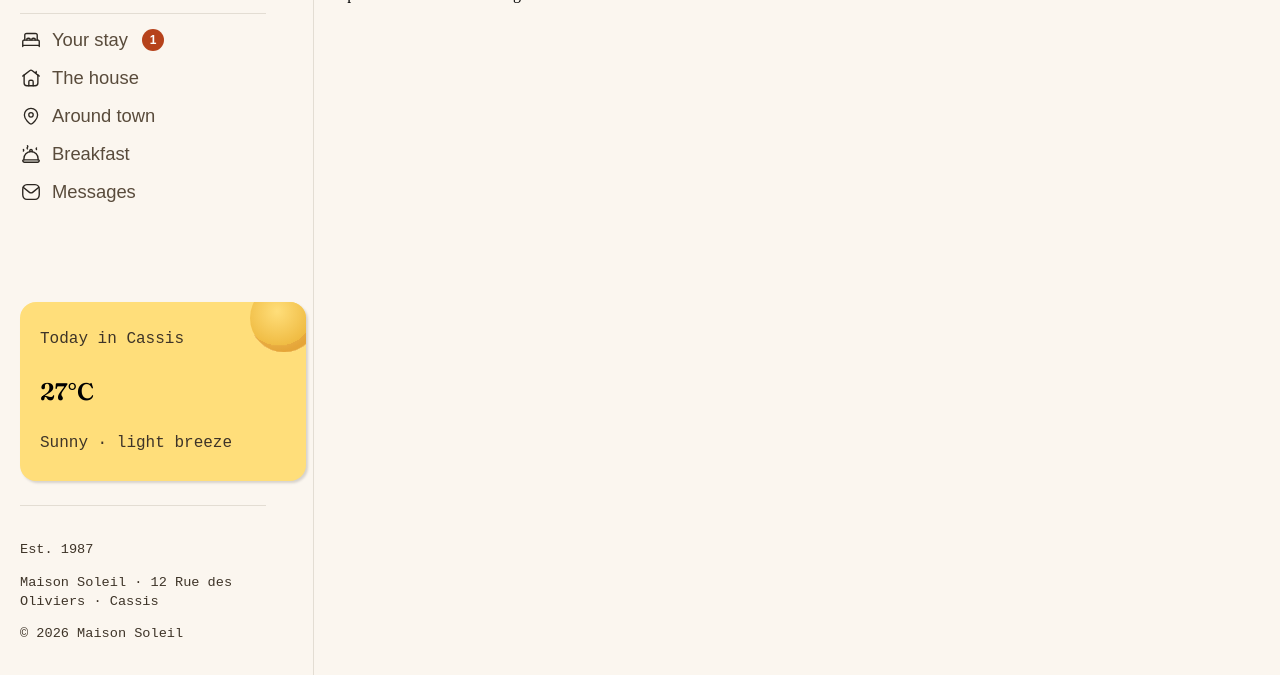
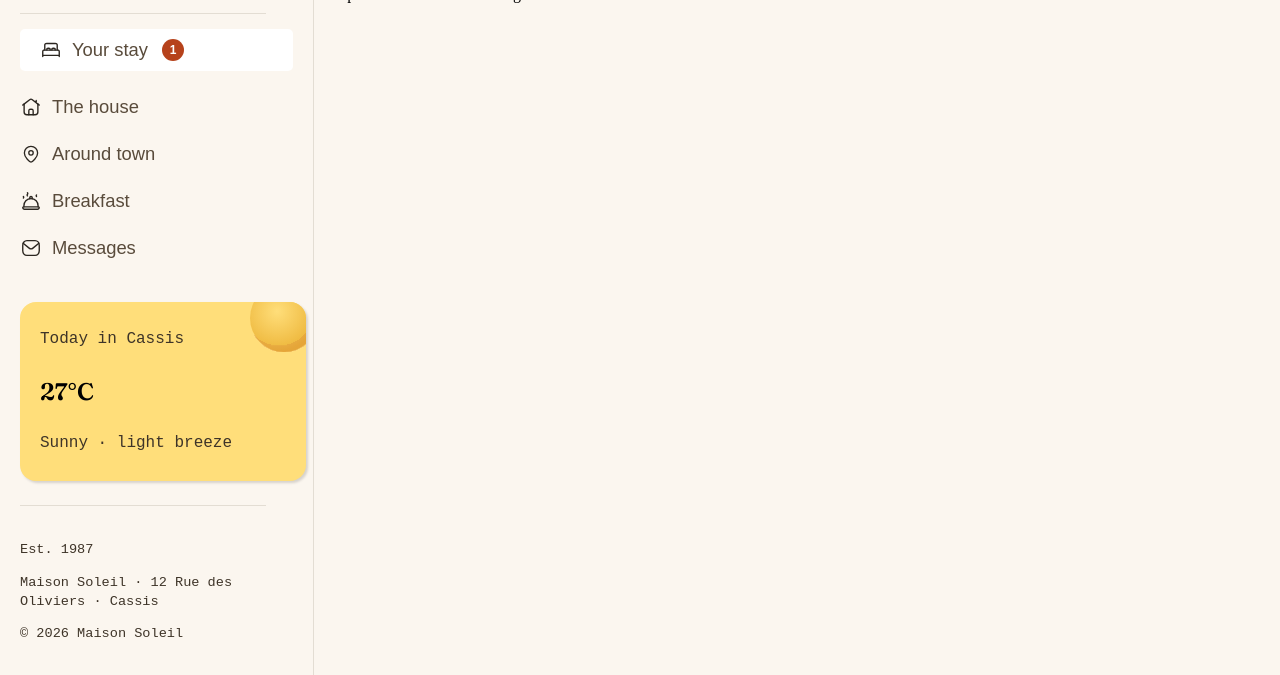
Before and after one commit to Madu-alt/Host-book, a plain HTML site: page index.html in a window 1280 px wide. Shown: the part 123-798 px from the top of the page. Drawn offline with Linux system fonts and the light colour scheme; a web font is replaced by a local one.

Commit message:
Style: adiciona fundo no item selecionado na sidebar

```diff
--- a/styles.css
+++ b/styles.css
@@ -94,7 +94,7 @@ main {
 #containerSection {
   display: flex;
   flex-direction: column;
-  gap: 16px;
+  gap: 25px;
   padding: 10px 0;
 }
 
@@ -145,6 +145,9 @@ main {
 
 #itemIcon {
   display: inline-flex;
+  background-color: hsl(0, 0%, 100%);
+  border-radius: 5px;
+  padding: 10px 20px;
 }
 
 #celsius {
```
